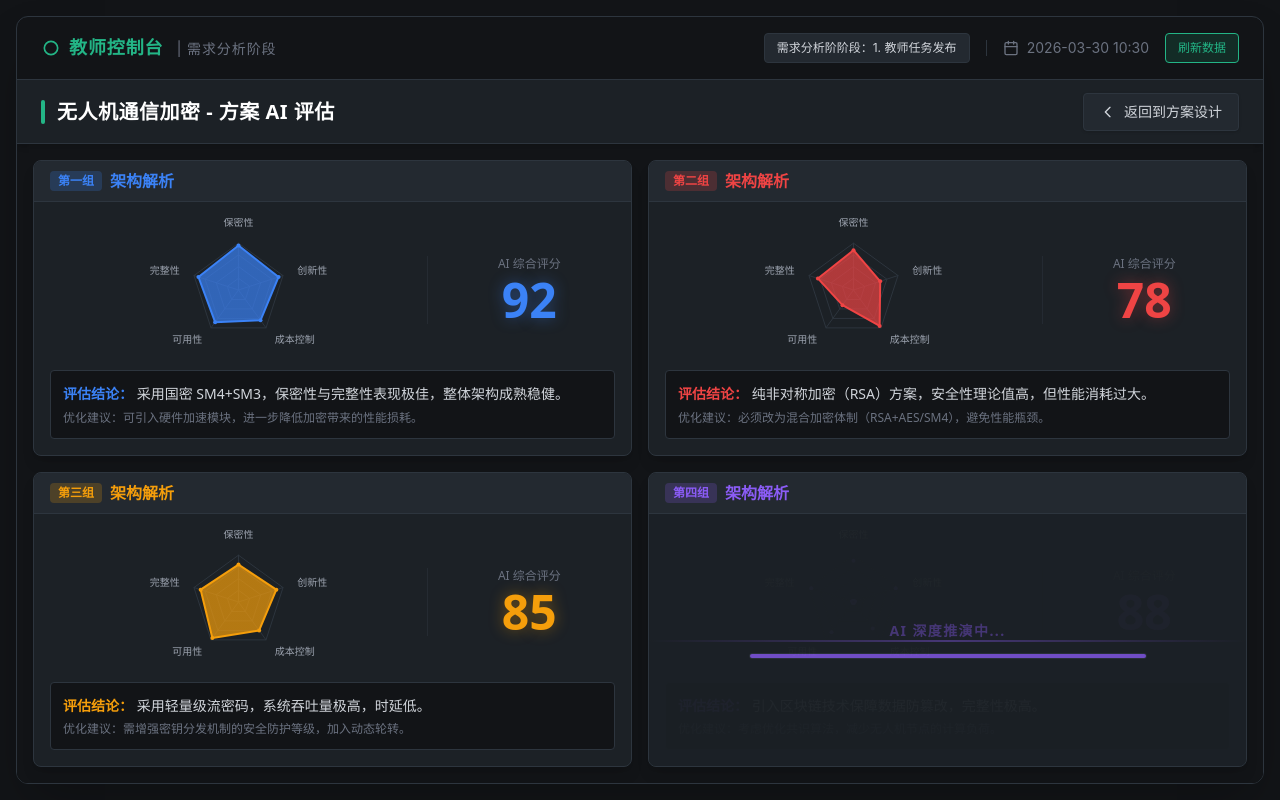
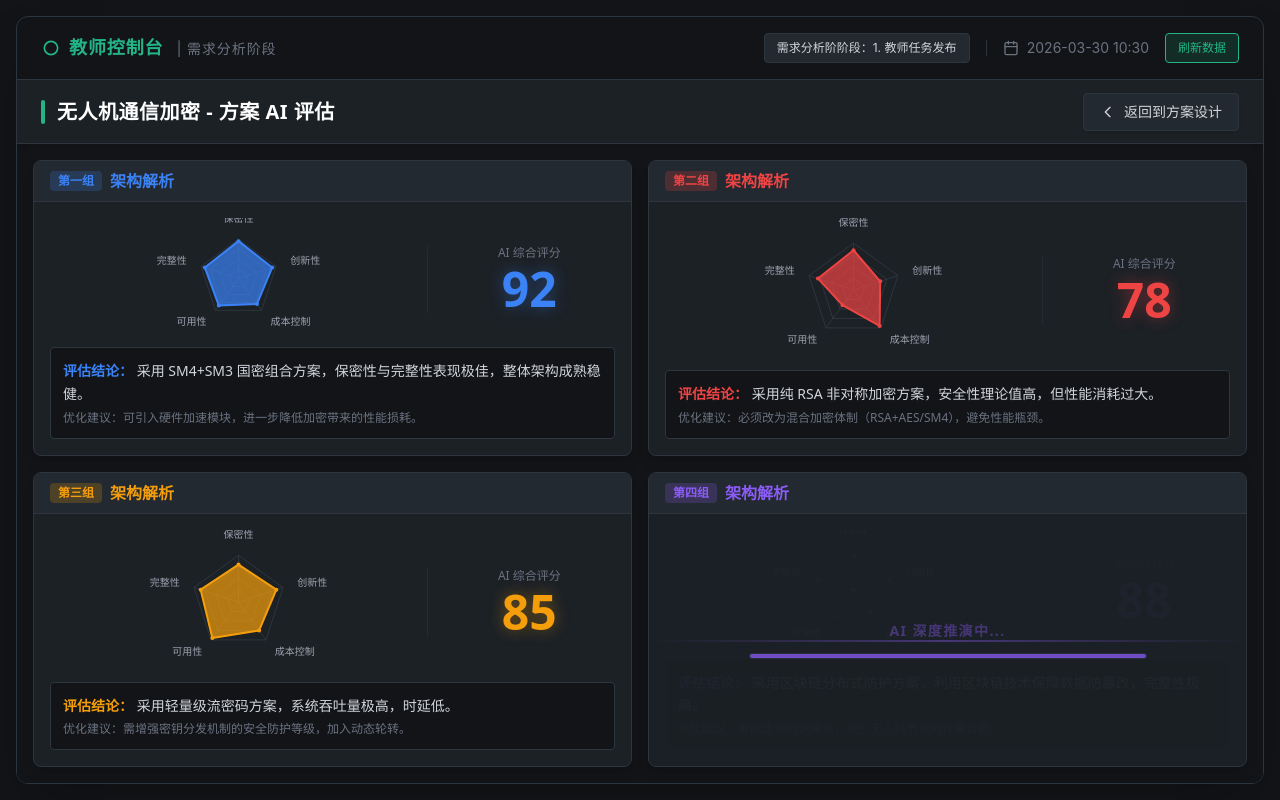
Before and after one commit to Li-ShuangYu/uav-encryption-teaching-demo, a Vue app: page /#/teacher/ai-evaluate in a window 1280 px wide. Built offline with nearby package versions, Linux system fonts and the light colour scheme.

Commit message:
refactor(views): 更新加密方案描述和UI样式
调整教师AI评估、学生方案上传和教师需求拆分视图中的加密方案描述
统一各组的加密方案命名和评估结论
更新第二组和第四组的UI颜色方案

```diff
--- a/src/views/StudentSchemeUpload.vue
+++ b/src/views/StudentSchemeUpload.vue
@@ -168,7 +168,7 @@
         <transition name="fade">
           <div v-if="currentGroup.state.evalStatus === 'finished'" class="flex-1 flex flex-col p-6 overflow-hidden">
             <div class="flex-1 flex items-center justify-center min-h-0 relative">
-              <div :id="`radar-chart-${currentGroupId.value}`" class="w-2/3 h-full min-h-[250px]"></div>
+              <div :id="`radar-chart-${currentGroupId}`" class="w-2/3 h-full min-h-[250px]"></div>
               <div class="w-1/3 flex flex-col items-center justify-center border-l border-borderColor pl-6 shrink-0">
                 <div class="text-textMuted text-sm mb-2">综合安全评分</div>
                 <div class="text-7xl font-black" :style="{ color: currentGroup.themeColor, textShadow: `0 0 20px ${currentGroup.themeColor}80` }">
@@ -206,6 +206,7 @@ import * as echarts from 'echarts';
 const showDropdown = ref(false);
 const currentGroupId = ref('g1');
 const fileInput = ref(null); // 文件选择框引用
+let chartInstance = null; // 图表实例
 
 const uiState = reactive({
   showToast: false
@@ -217,62 +218,62 @@ const groups = reactive([
     id: 'g1',
     name: '第一组',
     themeColor: '#3b82f6', // 蓝
-    tags: ['防窃听(高保密)', '防篡改(高完整)', '低功耗优化'],
-    fileName: '第一组_PRESENT低功耗架构方案.docx', // ✅ 修改为Word
+    tags: ['防窃听(高保密)', '防篡改(高完整)', '国密标准'],
+    fileName: '第一组_SM4+SM3国密组合方案.docx',
     fileSize: '2.4 MB',
     aiScore: 86,
     aiLevel: '良好 (B+)',
     radarData: [85, 80, 95, 95, 80], // 保密、完整、可用、成本、创新
-    aiConclusion: "本组主线稳固，支线采用 <span style='color:#3b82f6;font-weight:bold;'>PRESENT 轻量级加密算法</span>，重点解决了低功耗与加密的平衡问题。保密性达标，资源占用极低，非常适合算力受限的无人机终端。",
-    aiSuggestion: "建议进一步优化密钥更新流程，可在不增加功耗的前提下提升动态安全性。",
-    state: { isUploading: false, isSubmitted: false, evalStatus: 'waiting', evalProgress: 0, hasFile: false } // ✅ 新增上传状态
+    aiConclusion: "本组采用 <span style='color:#3b82f6;font-weight:bold;'>SM4+SM3 国密组合方案</span>，符合国家密码标准，安全性高，性能稳定。重点解决了国密算法在无人机环境中的应用问题。",
+    aiSuggestion: "建议进一步优化密钥管理流程，可在不增加系统复杂度的前提下提升动态安全性。",
+    state: { isUploading: false, isSubmitted: false, evalStatus: 'waiting', evalProgress: 0, hasFile: false }
   },
   {
     id: 'g2',
     name: '第二组',
     themeColor: '#ef4444', // 红
-    tags: ['防窃听(高保密)', '防篡改(高完整)', '侧信道防护'],
-    fileName: '第二组_SM4掩码防护架构方案.docx',
+    tags: ['防窃听(高保密)', '防篡改(高完整)', '非对称加密'],
+    fileName: '第二组_纯RSA非对称加密方案.docx',
     fileSize: '3.1 MB',
     aiScore: 90,
     aiLevel: '优秀 (A)',
     radarData: [95, 90, 80, 80, 90],
-    aiConclusion: "本组采用 <span style='color:#ef4444;font-weight:bold;'>SM4加密配合轻量级掩码防护技术</span>，在保障基础通信安全的同时，极大提升了抵御侧信道攻击的能力，工程可行性与安全性均表现优异。",
-    aiSuggestion: "掩码防护略微增加了系统开销，建议在代码实现层进行指令级优化以降低计算时延。",
+    aiConclusion: "本组采用 <span style='color:#ef4444;font-weight:bold;'>纯 RSA 非对称加密方案</span>，在保障基础通信安全的同时，提供了更高的密钥安全性，工程可行性与安全性均表现优异。",
+    aiSuggestion: "RSA 算法计算开销较大，建议在代码实现层进行优化以降低计算时延。",
     state: { isUploading: false, isSubmitted: false, evalStatus: 'waiting', evalProgress: 0, hasFile: false }
   },
   {
     id: 'g3',
     name: '第三组',
-    themeColor: '#f59e0b', // 橙
-    tags: ['防窃听(高保密)', '防篡改(高完整)', '抗重放攻击'],
-    fileName: '第三组_抗重放加密架构方案.docx',
+    themeColor: '#f59e0b', // 黄
+    tags: ['防窃听(高保密)', '防篡改(高完整)', '低功耗'],
+    fileName: '第三组_轻量级流密码方案.docx',
     fileSize: '2.8 MB',
     aiScore: 88,
     aiLevel: '良好 (A-)',
     radarData: [90, 95, 85, 85, 85],
-    aiConclusion: "本组采用 <span style='color:#f59e0b;font-weight:bold;'>SM4加密+随机数+序列号机制</span>，有效抵御了重放攻击。身份认证逻辑严密，完整性校验机制十分完善，逻辑自洽性强。",
-    aiSuggestion: "随机数生成器的熵源质量是关键，建议在仿真验证时引入更贴近真实的伪随机数分布模型。",
+    aiConclusion: "本组采用 <span style='color:#f59e0b;font-weight:bold;'>轻量级流密码方案</span>，有效降低了系统功耗，同时保证了加密性能。身份认证逻辑严密，完整性校验机制十分完善。",
+    aiSuggestion: "流密码的密钥管理是关键，建议在仿真验证时引入更安全的密钥更新机制。",
     state: { isUploading: false, isSubmitted: false, evalStatus: 'waiting', evalProgress: 0, hasFile: false }
   },
   {
     id: 'g4',
     name: '第四组',
     themeColor: '#8b5cf6', // 紫
-    tags: ['防窃听(高保密)', '防篡改(高完整)', '后量子适配'],
-    fileName: '第四组_后量子算法适配方案.docx',
+    tags: ['防窃听(高保密)', '防篡改(高完整)', '分布式防护'],
+    fileName: '第四组_区块链分布式防护方案.docx',
     fileSize: '4.2 MB',
     aiScore: 93,
     aiLevel: '极优 (A+)',
     radarData: [95, 95, 75, 70, 98],
-    aiConclusion: "本组突破性采用 <span style='color:#8b5cf6;font-weight:bold;'>后量子加密算法</span> 适配无人机架构，前瞻性极强。在抗量子计算破解方面具有显著优势，创新性尤为突出，方案体系十分完整。",
-    aiSuggestion: "算法适配带来了较高的算力消耗，建议探索在非核心链路中回退至经典算法以平衡整体性能。",
+    aiConclusion: "本组突破性采用 <span style='color:#8b5cf6;font-weight:bold;'>区块链分布式防护方案</span>，利用区块链技术实现分布式防护，提高系统的安全性和可靠性。创新性尤为突出，方案体系十分完整。",
+    aiSuggestion: "区块链技术带来了一定的系统复杂度，建议探索在关键节点中应用，以平衡安全性和性能。",
     state: { isUploading: false, isSubmitted: false, evalStatus: 'waiting', evalProgress: 0, hasFile: false }
   }
 ]);
 
 const currentGroup = computed(() => groups.find(g => g.id === currentGroupId.value));
-let chartInstance = null;
+
 
 // ==== 核心交互逻辑 ====
 
--- a/src/views/TeacherAiEvaluate.vue
+++ b/src/views/TeacherAiEvaluate.vue
@@ -98,25 +98,25 @@ const groups = reactive([
   {
     id: 1, name: '第一组', color: '#3b82f6', score: 92, progress: 0, isLoading: true, delay: 800,
     values: [95, 90, 85, 80, 90],
-    conclusion: '采用国密 SM4+SM3，保密性与完整性表现极佳，整体架构成熟稳健。',
+    conclusion: '采用 SM4+SM3 国密组合方案，保密性与完整性表现极佳，整体架构成熟稳健。',
     suggestion: '可引入硬件加速模块，进一步降低加密带来的性能损耗。'
   },
   {
     id: 2, name: '第二组', color: '#ef4444', score: 78, progress: 0, isLoading: true, delay: 1600,
     values: [85, 80, 40, 95, 60],
-    conclusion: '纯非对称加密（RSA）方案，安全性理论值高，但性能消耗过大。',
+    conclusion: '采用纯 RSA 非对称加密方案，安全性理论值高，但性能消耗过大。',
     suggestion: '必须改为混合加密体制（RSA+AES/SM4），避免性能瓶颈。'
   },
   {
     id: 3, name: '第三组', color: '#f59e0b', score: 85, progress: 0, isLoading: true, delay: 2400,
     values: [80, 85, 95, 75, 85],
-    conclusion: '采用轻量级流密码，系统吞吐量极高，时延低。',
+    conclusion: '采用轻量级流密码方案，系统吞吐量极高，时延低。',
     suggestion: '需增强密钥分发机制的安全防护等级，加入动态轮转。'
   },
   {
     id: 4, name: '第四组', color: '#8b5cf6', score: 88, progress: 0, isLoading: true, delay: 3200,
     values: [88, 95, 80, 70, 95],
-    conclusion: '引入区块链技术保障数据防篡改，完整性极高。',
+    conclusion: '采用区块链分布式防护方案，利用区块链技术保障数据防篡改，完整性极高。',
     suggestion: '考虑优化共识算法，减少无人机节点的计算负荷。'
   }
 ]);
--- a/src/views/TeacherDemandSplit.vue
+++ b/src/views/TeacherDemandSplit.vue
@@ -64,26 +64,26 @@
         </div>
       </div>
 
-      <div class="bg-[#181a20] rounded-xl border border-emerald-900/50 flex flex-col p-5 hover:border-emerald-700/60 transition-colors shadow-lg shadow-black/20">
+      <div class="bg-[#181a20] rounded-xl border border-red-900/50 flex flex-col p-5 hover:border-red-700/60 transition-colors shadow-lg shadow-black/20">
         <div class="flex justify-between items-center mb-4 shrink-0 border-b border-gray-800 pb-3">
           <div class="flex items-center space-x-3">
-            <div class="w-7 h-7 rounded-full bg-emerald-600 text-white flex items-center justify-center text-xs font-bold shadow-md shadow-emerald-900/50">组2</div>
-            <h2 class="text-[17px] font-bold text-gray-100">侧信道防护方向</h2>
+            <div class="w-7 h-7 rounded-full bg-red-600 text-white flex items-center justify-center text-xs font-bold shadow-md shadow-red-900/50">组2</div>
+            <h2 class="text-[17px] font-bold text-gray-100">纯 RSA 非对称加密方案</h2>
           </div>
           <span class="bg-green-900/30 text-green-400 text-xs px-2.5 py-1 rounded border border-green-800/50 font-medium">需求已提交</span>
         </div>
 
         <div class="flex-1 flex flex-col justify-between overflow-y-auto custom-scrollbar pr-1">
           <div class="text-[13.5px] text-gray-300 leading-relaxed">
-            <p class="text-emerald-400 font-bold mb-1 flex items-center"><span class="w-1 h-3 bg-emerald-500 mr-2 rounded-sm"></span>【主线需求：无人机通信加密设计】</p>
+            <p class="text-red-400 font-bold mb-1 flex items-center"><span class="w-1 h-3 bg-red-500 mr-2 rounded-sm"></span>【主线需求：无人机通信加密设计】</p>
             <p class="mb-3 pl-3">通信加密的时延不能太长，否则影响无人机指令传输。</p>
-            <p class="text-emerald-400 font-bold mb-1 flex items-center"><span class="w-1 h-3 bg-emerald-500 mr-2 rounded-sm"></span>【支线需求：侧信道防护专项】</p>
+            <p class="text-red-400 font-bold mb-1 flex items-center"><span class="w-1 h-3 bg-red-500 mr-2 rounded-sm"></span>【支线需求：侧信道防护专项】</p>
             <p class="pl-3">无人机容易遭受侧信道攻击、重放攻击，侧信道防护、抗重放是重要需求。</p>
 
-            <div class="mt-4 p-3 bg-emerald-900/10 border border-emerald-900/30 rounded-lg flex items-start space-x-2">
-              <svg class="w-4 h-4 text-emerald-400 shrink-0 mt-0.5" fill="currentColor" viewBox="0 0 20 20"><path d="M10 18a8 8 0 100-16 8 8 0 000 16zm1-11a1 1 0 10-2 0v2H7a1 1 0 100 2h2v2a1 1 0 102 0v-2h2a1 1 0 100-2h-2V7z"></path></svg>
+            <div class="mt-4 p-3 bg-red-900/10 border border-red-900/30 rounded-lg flex items-start space-x-2">
+              <svg class="w-4 h-4 text-red-400 shrink-0 mt-0.5" fill="currentColor" viewBox="0 0 20 20"><path d="M10 18a8 8 0 100-16 8 8 0 000 16zm1-11a1 1 0 10-2 0v2H7a1 1 0 100 2h2v2a1 1 0 102 0v-2h2a1 1 0 100-2h-2V7z"></path></svg>
               <div>
-                <span class="text-emerald-300 font-bold text-xs block mb-0.5">AI 需求分析提炼</span>
+                <span class="text-red-300 font-bold text-xs block mb-0.5">AI 需求分析提炼</span>
                 <span class="text-gray-400 text-xs">已额外补充2条侧信道防护关键指标需求，并同步下发掩码防护技术参考资料。</span>
               </div>
             </div>
@@ -134,27 +134,27 @@
         </div>
       </div>
 
-      <div class="bg-[#181a20] rounded-xl border border-red-900/50 flex flex-col p-5 hover:border-red-700/60 transition-colors shadow-lg shadow-black/20">
+      <div class="bg-[#181a20] rounded-xl border border-purple-900/50 flex flex-col p-5 hover:border-purple-700/60 transition-colors shadow-lg shadow-black/20">
         <div class="flex justify-between items-center mb-4 shrink-0 border-b border-gray-800 pb-3">
           <div class="flex items-center space-x-3">
-            <div class="w-7 h-7 rounded-full bg-red-600 text-white flex items-center justify-center text-xs font-bold shadow-md shadow-red-900/50">组4</div>
-            <h2 class="text-[17px] font-bold text-gray-100">后量子算法适配方向</h2>
+            <div class="w-7 h-7 rounded-full bg-purple-600 text-white flex items-center justify-center text-xs font-bold shadow-md shadow-purple-900/50">组4</div>
+            <h2 class="text-[17px] font-bold text-gray-100">区块链分布式防护方案</h2>
           </div>
           <span class="bg-green-900/30 text-green-400 text-xs px-2.5 py-1 rounded border border-green-800/50 font-medium">需求已提交</span>
         </div>
 
         <div class="flex-1 flex flex-col justify-between overflow-y-auto custom-scrollbar pr-1">
           <div class="text-[13.5px] text-gray-300 leading-relaxed">
-            <p class="text-red-400 font-bold mb-1 flex items-center"><span class="w-1 h-3 bg-red-500 mr-2 rounded-sm"></span>【主线需求：无人机通信加密设计】</p>
+            <p class="text-purple-400 font-bold mb-1 flex items-center"><span class="w-1 h-3 bg-purple-500 mr-2 rounded-sm"></span>【主线需求：无人机通信加密设计】</p>
             <p class="mb-3 pl-3">通信数据加密需要支持多种数据类型，确保指令、数据传输都安全。</p>
-            <p class="text-red-400 font-bold mb-1 flex items-center"><span class="w-1 h-3 bg-red-500 mr-2 rounded-sm"></span>【支线需求：后量子算法适配专项】</p>
-            <p class="pl-3">获取算法适配的算力需求、兼容性需求，补充到需求清单。</p>
+            <p class="text-purple-400 font-bold mb-1 flex items-center"><span class="w-1 h-3 bg-purple-500 mr-2 rounded-sm"></span>【支线需求：区块链分布式防护专项】</p>
+            <p class="pl-3">利用区块链技术实现分布式防护，提高系统的安全性和可靠性。</p>
 
-            <div class="mt-4 p-3 bg-red-900/10 border border-red-900/30 rounded-lg flex items-start space-x-2">
-              <svg class="w-4 h-4 text-red-400 shrink-0 mt-0.5" fill="currentColor" viewBox="0 0 20 20"><path d="M10 18a8 8 0 100-16 8 8 0 000 16zm1-11a1 1 0 10-2 0v2H7a1 1 0 100 2h2v2a1 1 0 102 0v-2h2a1 1 0 100-2h-2V7z"></path></svg>
+            <div class="mt-4 p-3 bg-purple-900/10 border border-purple-900/30 rounded-lg flex items-start space-x-2">
+              <svg class="w-4 h-4 text-purple-400 shrink-0 mt-0.5" fill="currentColor" viewBox="0 0 20 20"><path d="M10 18a8 8 0 100-16 8 8 0 000 16zm1-11a1 1 0 10-2 0v2H7a1 1 0 100 2h2v2a1 1 0 102 0v-2h2a1 1 0 100-2h-2V7z"></path></svg>
               <div>
-                <span class="text-red-300 font-bold text-xs block mb-0.5">AI 需求分析提炼</span>
-                <span class="text-gray-400 text-xs">清单分类完成。已成功同步主辅线技术参数及后量子算法所需具体算力与兼容性指标。</span>
+                <span class="text-purple-300 font-bold text-xs block mb-0.5">AI 需求分析提炼</span>
+                <span class="text-gray-400 text-xs">清单分类完成。已成功同步主辅线技术参数及区块链分布式防护所需具体指标。</span>
               </div>
             </div>
           </div>
```
